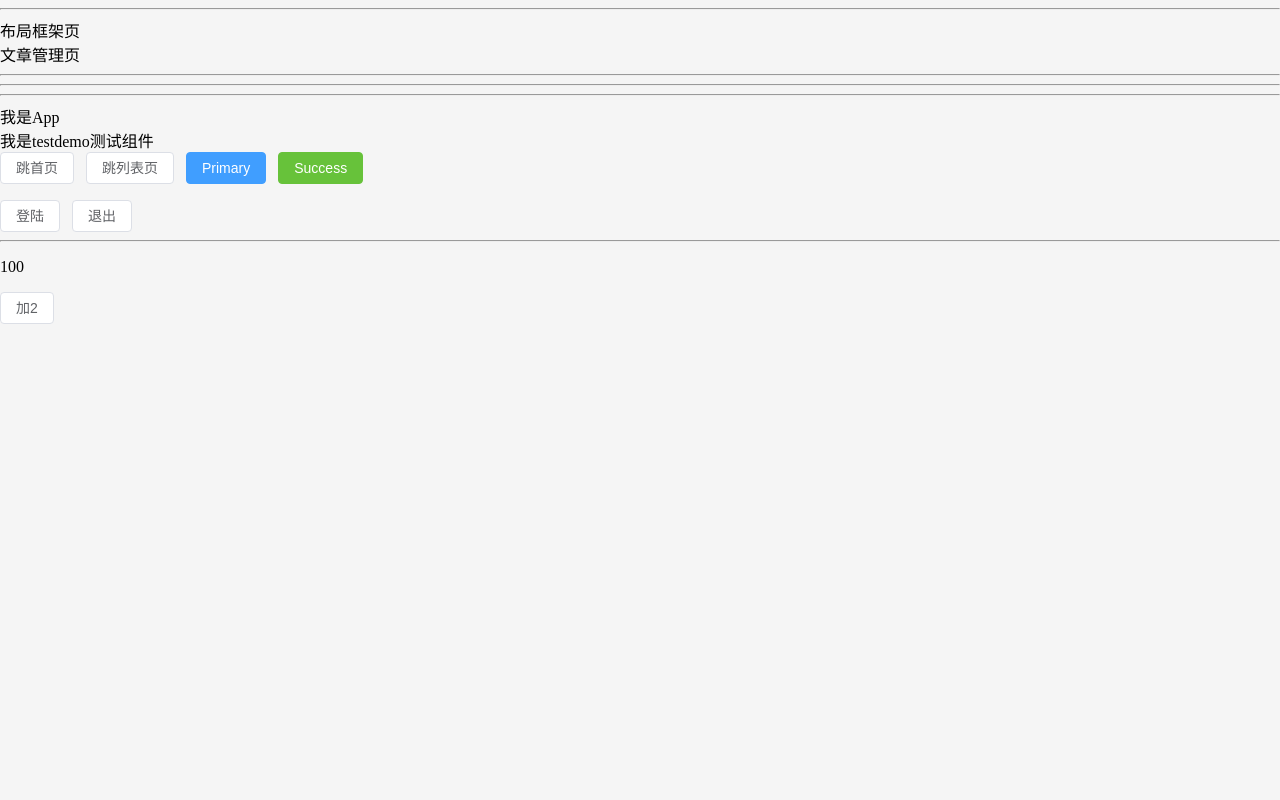
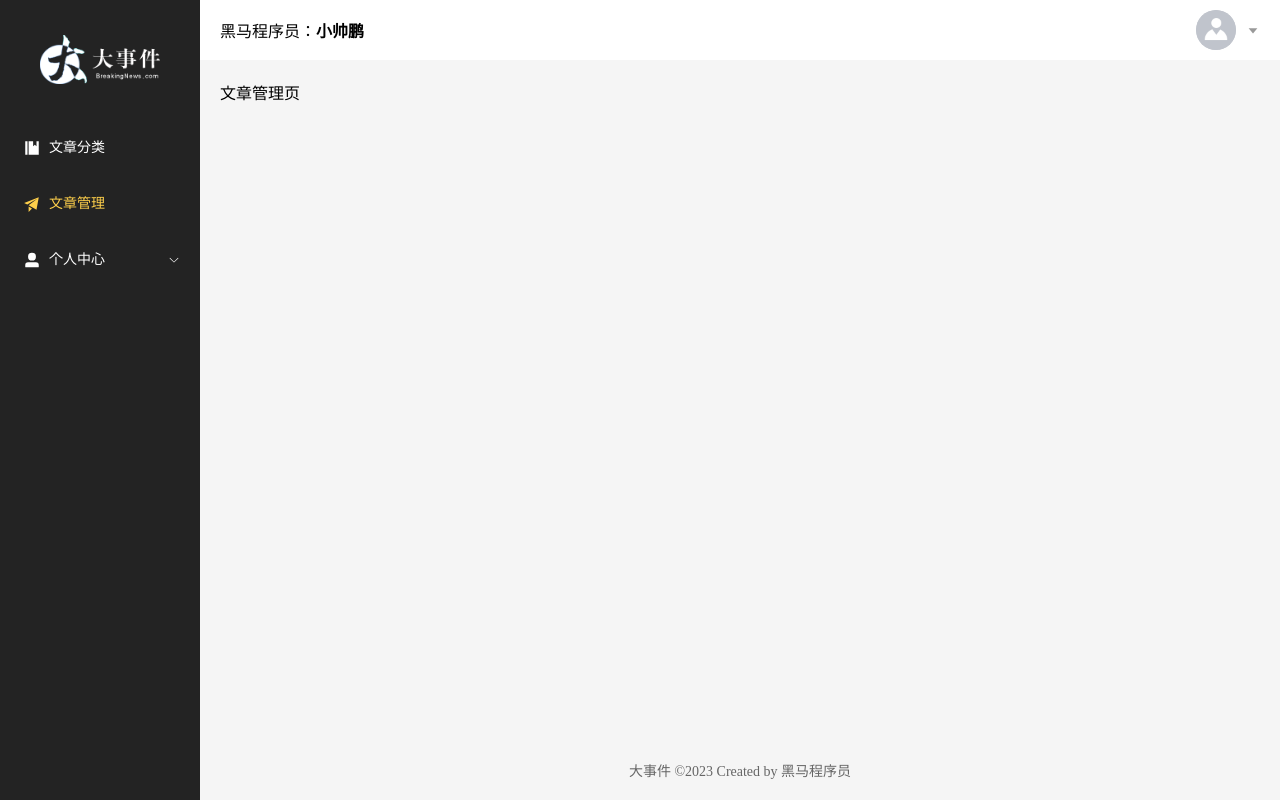
Before and after one commit to ericheng0124/big-event, a Vue app: page /article/manage in a window 1280 px wide. Built offline with nearby package versions, Linux system fonts and the light colour scheme.

Commit message:
layout架子基本结构搭建

```diff
--- a/src/App.vue
+++ b/src/App.vue
@@ -1,49 +1,14 @@
 <script setup>
-import { useRouter, useRoute } from 'vue-router'
-import { useUserStore, useCountStore } from './stores'
-
 // 在 Vue3 CompositionAPI 中
 // 1. 获取路由对象 router useRouter
 //    const router = useRouter()
 // 2. 获取路由参数 route useRoute
 //    const route = useRoute()
-
-const router = useRouter()
-const route = useRoute()
-
-const goList = () => {
-  console.log(router, route)
-  router.push('/list')
-}
-
-const userStore = useUserStore()
-
-const useCounter = useCountStore()
 </script>
 
 <template>
   <div>
-    <hr />
     <router-view></router-view>
-    <hr />
-    <hr />
-    <hr />
-    我是App
-    <test-demo></test-demo>
-    <el-button @click="$router.push('/home')">跳首页</el-button>
-    <el-button @click="goList">跳列表页</el-button>
-
-    <el-button type="primary">Primary</el-button>
-    <el-button type="success">Success</el-button>
-
-    <p>{{ userStore.token }}</p>
-    <el-button @click="userStore.setToken('Bearer sidfagaehjkewraera')"
-      >登陆</el-button
-    >
-    <el-button @click="userStore.removeToken()">退出</el-button>
-    <hr />
-    <p>{{ useCounter.count }}</p>
-    <el-button @click="useCounter.addCount(2)">加2</el-button>
   </div>
 </template>
 
--- a/src/views/layout/LayoutContanier.vue
+++ b/src/views/layout/LayoutContanier.vue
@@ -1,6 +1,131 @@
-<template setup>
-  <div>
-    布局框架页
-    <router-view></router-view>
-  </div>
+<script setup>
+import {
+  Management,
+  Promotion,
+  UserFilled,
+  User,
+  Crop,
+  EditPen,
+  SwitchButton,
+  CaretBottom
+} from '@element-plus/icons-vue'
+import avatar from '@/assets/default.png'
+</script>
+
+<template>
+  <!--
+    el-menu 整个菜单组件
+      active-text-color:菜单点击激活时的颜色
+      background-color:背景颜色
+      :default-active="$route.path" -> 默认高亮的菜单选项
+      router 配合 router选项开启，el-menu-item 的 index 就是点击跳转的路径 index属性可以理解为to
+    el-menu-item 菜单项
+      index="/article/channel" 配置的问题是访问的跳转路径，配合default-active的值，实现高亮
+  -->
+  <el-container class="layout-container">
+    <el-aside width="200px">
+      <div class="el-aside__logo"></div>
+      <el-menu
+        active-text-color="#ffd04b"
+        background-color="#232323"
+        :default-active="$route.path"
+        text-color="#fff"
+        router
+      >
+        <el-menu-item index="/article/channel">
+          <el-icon><Management /></el-icon>
+          <span>文章分类</span>
+        </el-menu-item>
+        <el-menu-item index="/article/manage">
+          <el-icon><Promotion /></el-icon>
+          <span>文章管理</span>
+        </el-menu-item>
+        <el-sub-menu index="/user">
+          <!-- 多级菜单的标题 具名插槽 title -->
+          <template #title>
+            <el-icon><UserFilled /></el-icon>
+            <span>个人中心</span>
+          </template>
+          <!-- 展开的内容 默认插槽 -->
+          <el-menu-item index="/user/profile">
+            <el-icon><User /></el-icon>
+            <span>基本资料</span>
+          </el-menu-item>
+          <el-menu-item index="/user/avatar">
+            <el-icon><Crop /></el-icon>
+            <span>更换头像</span>
+          </el-menu-item>
+          <el-menu-item index="/user/password">
+            <el-icon><EditPen /></el-icon>
+            <span>重置密码</span>
+          </el-menu-item>
+        </el-sub-menu>
+      </el-menu>
+    </el-aside>
+    <el-container>
+      <el-header>
+        <div>黑马程序员：<strong>小帅鹏</strong></div>
+        <el-dropdown placement="bottom-end">
+          <span class="el-dropdown__box">
+            <el-avatar :src="avatar" />
+            <el-icon><CaretBottom /></el-icon>
+          </span>
+          <template #dropdown>
+            <el-dropdown-menu>
+              <el-dropdown-item command="profile" :icon="User">基本资料</el-dropdown-item>
+              <el-dropdown-item command="avatar" :icon="Crop">更换头像</el-dropdown-item>
+              <el-dropdown-item command="password" :icon="EditPen">重置密码</el-dropdown-item>
+              <el-dropdown-item command="logout" :icon="SwitchButton">退出登录</el-dropdown-item>
+            </el-dropdown-menu>
+          </template>
+        </el-dropdown>
+      </el-header>
+      <el-main>
+        <router-view></router-view>
+      </el-main>
+      <el-footer>大事件 ©2023 Created by 黑马程序员</el-footer>
+    </el-container>
+  </el-container>
 </template>
+
+<style lang="scss" scoped>
+.layout-container {
+  height: 100vh;
+  .el-aside {
+    background-color: #232323;
+    &__logo {
+      height: 120px;
+      background: url('@/assets/logo.png') no-repeat center / 120px auto;
+    }
+    .el-menu {
+      border-right: none;
+    }
+  }
+  .el-header {
+    background-color: #fff;
+    display: flex;
+    align-items: center;
+    justify-content: space-between;
+    .el-dropdown__box {
+      display: flex;
+      align-items: center;
+      .el-icon {
+        color: #999;
+        margin-left: 10px;
+      }
+
+      &:active,
+      &:focus {
+        outline: none;
+      }
+    }
+  }
+  .el-footer {
+    display: flex;
+    align-items: center;
+    justify-content: center;
+    font-size: 14px;
+    color: #666;
+  }
+}
+</style>
```
Also changed, not shown: src/api/user.js (added, +13 -0 lines).
